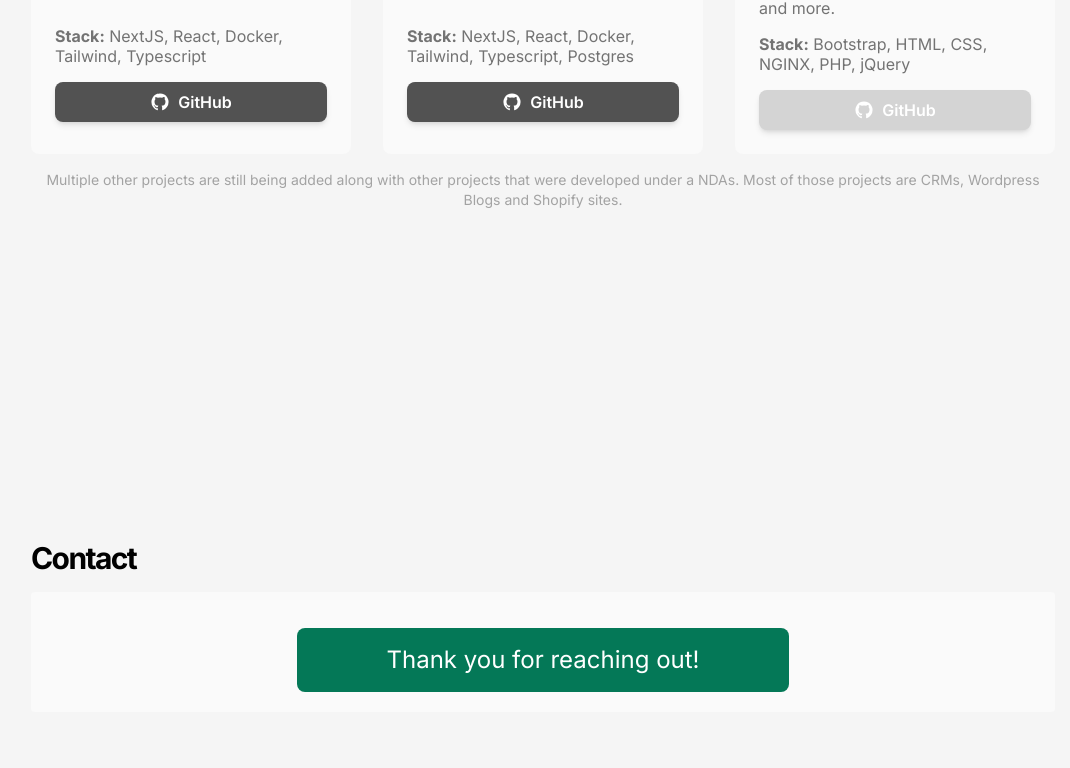
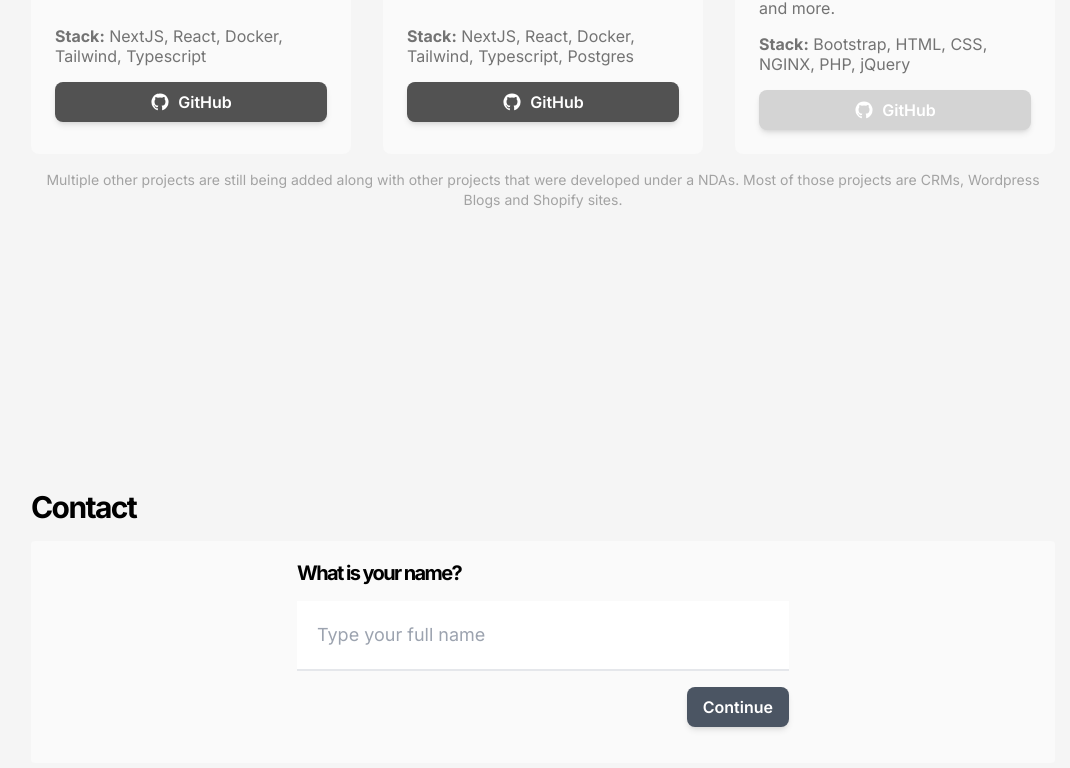
Before and after one commit to CordMarston/Web-Portfolio-in-NextJS, a Next.js app: page / in a window 1280 px wide. Shown: the part 3134-3902 px from the top of the page, without its empty margins (97-1167 px from the left). Built offline with nearby package versions, Linux system fonts and the light colour scheme.

Commit message:
Changed contact default step (done testing)

```diff
--- a/app/components/sections/Contact.tsx
+++ b/app/components/sections/Contact.tsx
@@ -4,7 +4,7 @@ import { useEffect, useState } from "react";
 
 export default function Contact() {
     const [fullName, setFullName] = useState('');
-    const [step, setStep] = useState(3);
+    const [step, setStep] = useState(0);
     const [emailAddress, setEmailAddress] = useState('');
     const [message, setMessage] = useState('');
 
```
